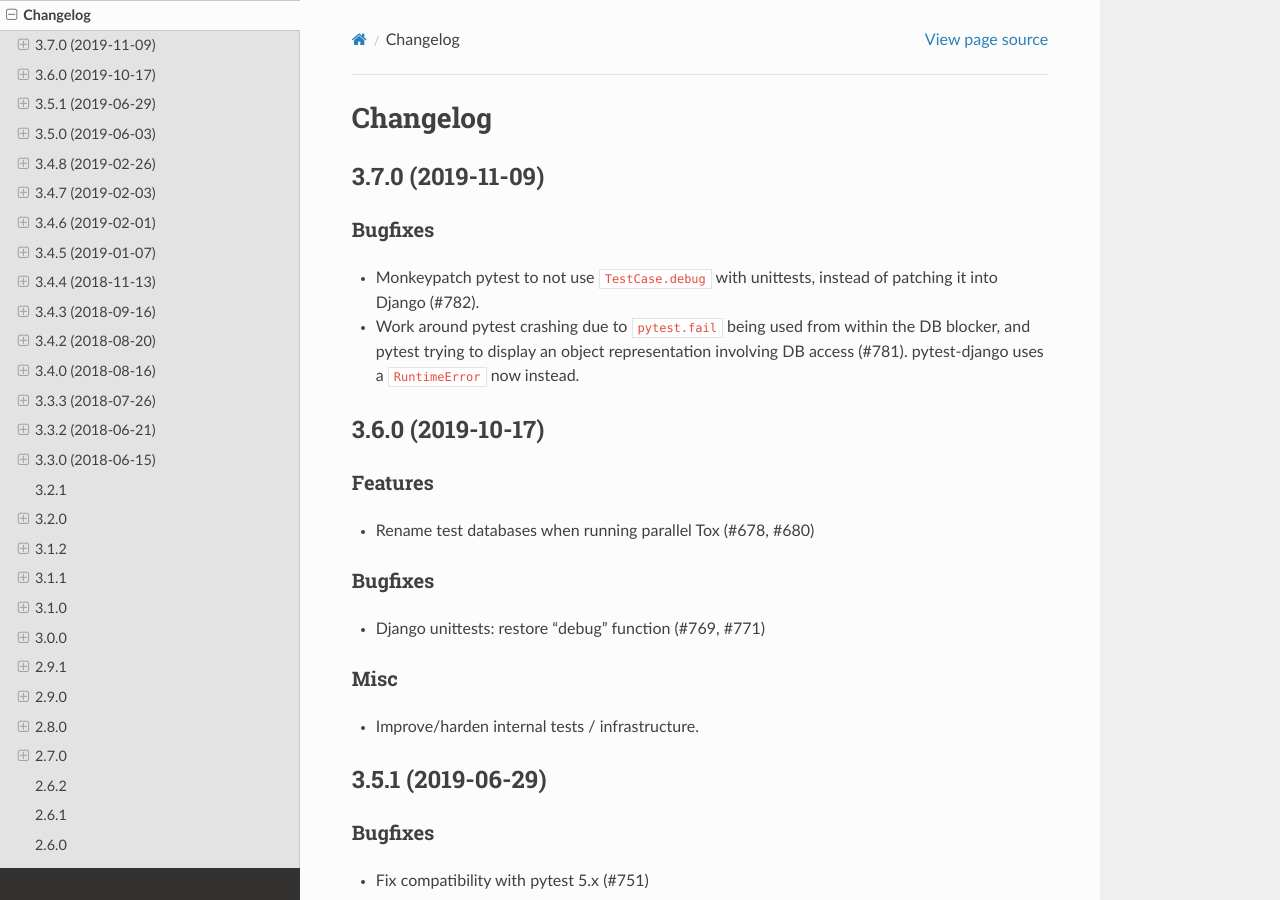
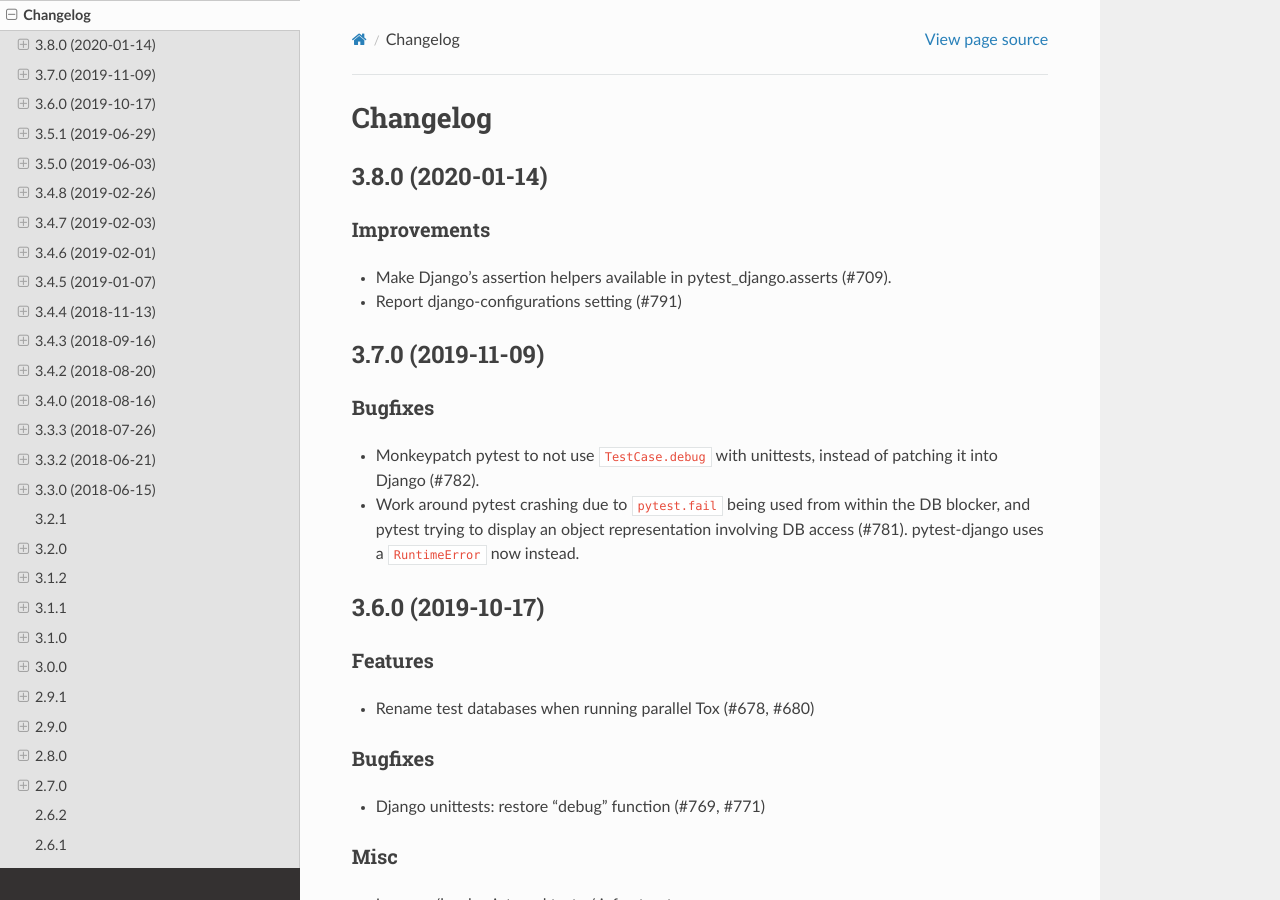
Before and after one commit to beyondgeeks/django-pytest, a Sphinx documentation site: the page built from docs/changelog.rst, in a window 1280 px wide and 900 px high. Built offline with Sphinx 7.4.7 and the Read the Docs theme 2.0.0, drawn with Linux system fonts in a browser that asks for light colours; cross-references to code outside the pages are shown as plain code.

Commit message:
Release 3.8.0

```diff
--- a/docs/changelog.rst
+++ b/docs/changelog.rst
@@ -1,5 +1,16 @@
 Changelog
 =========
+
+3.8.0 (2020-01-14)
+------------------
+
+Improvements
+^^^^^^^^^^^^
+
+* Make Django's assertion helpers available in pytest_django.asserts (#709).
+
+* Report django-configurations setting (#791)
+
 
 3.7.0 (2019-11-09)
 ------------------
```
